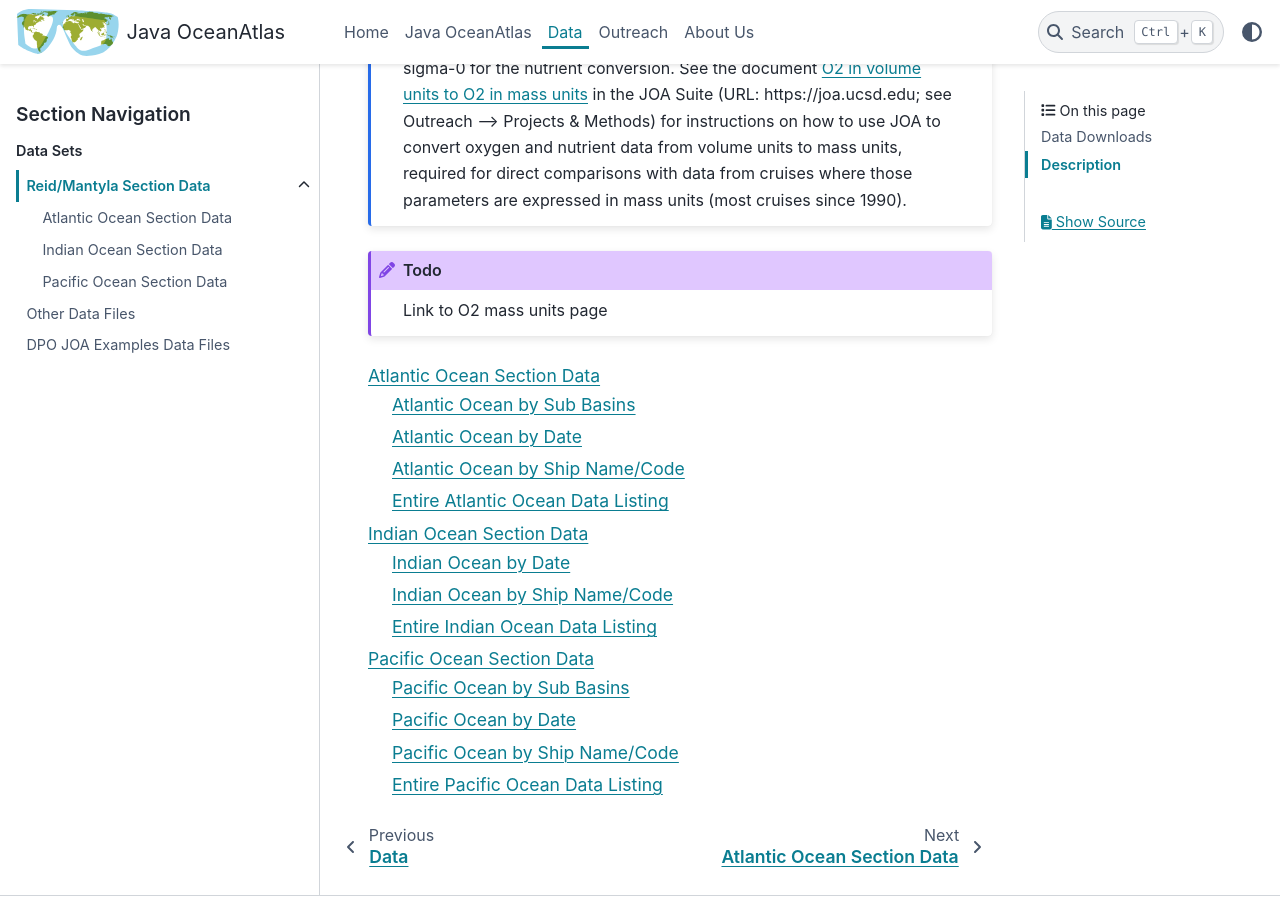
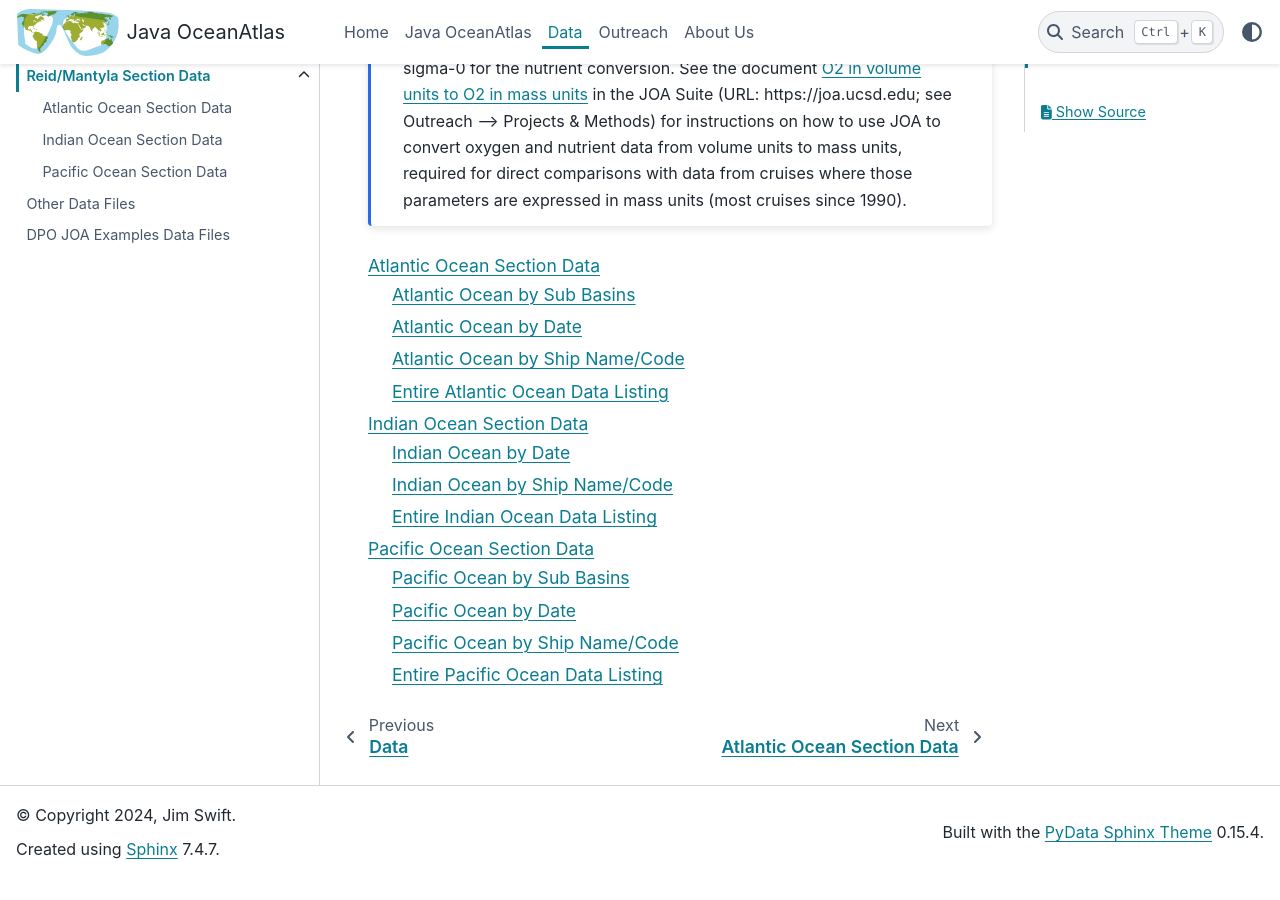
Before and after one commit to OceanAtlas/joa-sphinx, a Sphinx documentation site: the page built from docs/data/reid/index.md, in a window 1280 px wide and 900 px high, scrolled down 1352 px. Built offline with Sphinx 7.4.7 and the PyData theme 0.15.4, drawn with Linux system fonts in a browser that asks for light colours; after the commit the page ends 2231 px from its top, so only the background shows below that.

Commit message:
remove o2 units todo in reid

````diff
--- a/docs/data/reid/index.md
+++ b/docs/data/reid/index.md
@@ -19,10 +19,6 @@ The data files all 2200+ sections are in zipped directories in both NODC SD2 ASC
 ```{note} The oxygen and nutrient data in the Reid data collection are in volume units (numerically only ≈2.6% adjustment for nutrients but a factor of ≈45x for dissolved oxygen). To convert from O2 in ml/l to O2 in μmol/kg multiply by 44.660 and divide by density in CGS. [There is a small issue regarding what density to use, but it gets buried in the decimal place weeds. It is best to use sigma-0, i.e. (1000 + sigma0)/1000 in CGS.] To convert from nutrients in μmol/l to μmol/kg divide by density in CGS. Use sigma-0 for the nutrient conversion. See the document [O2 in volume units to O2 in mass units](../../outreach/projects/o2.md) in the JOA Suite (URL: https://joa.ucsd.edu; see Outreach --> Projects & Methods) for instructions on how to use JOA to convert oxygen and nutrient data from volume units to mass units, required for direct comparisons with data from cruises where those parameters are expressed in mass units (most cruises since 1990).
 ```
 
-```{todo}
-Link to O2 mass units page
-```
-
 ```{toctree}
 :maxdepth: 2
 
````
